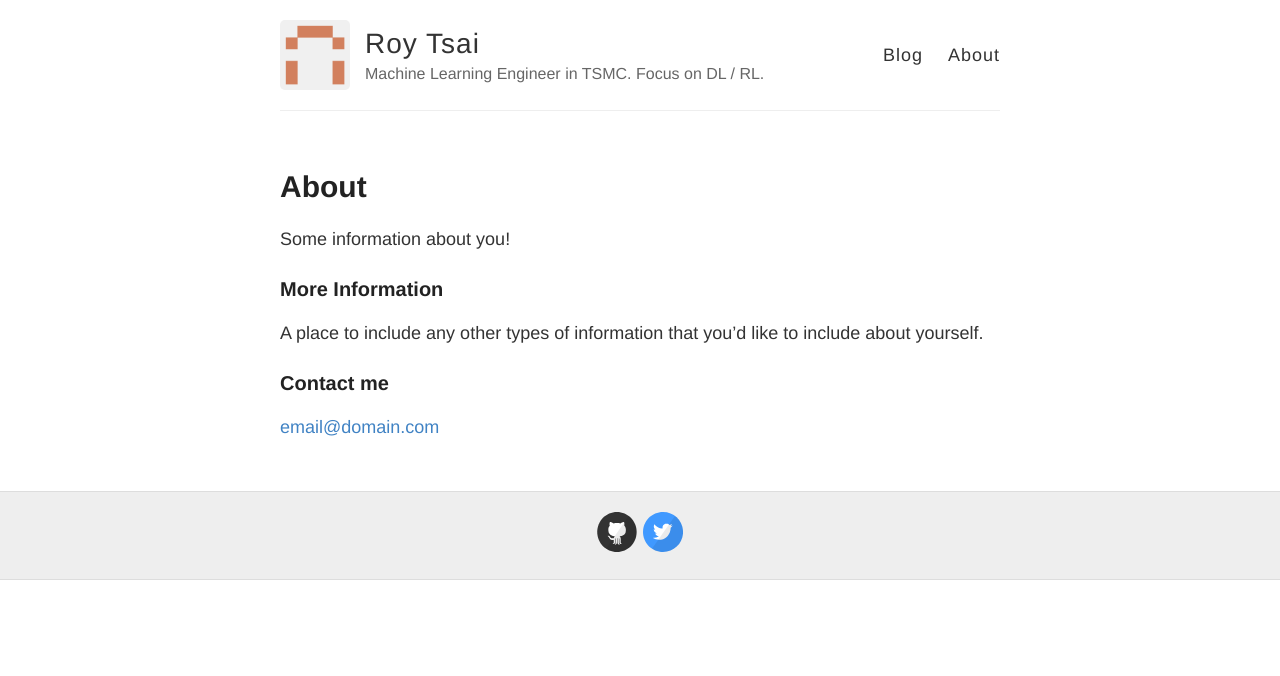
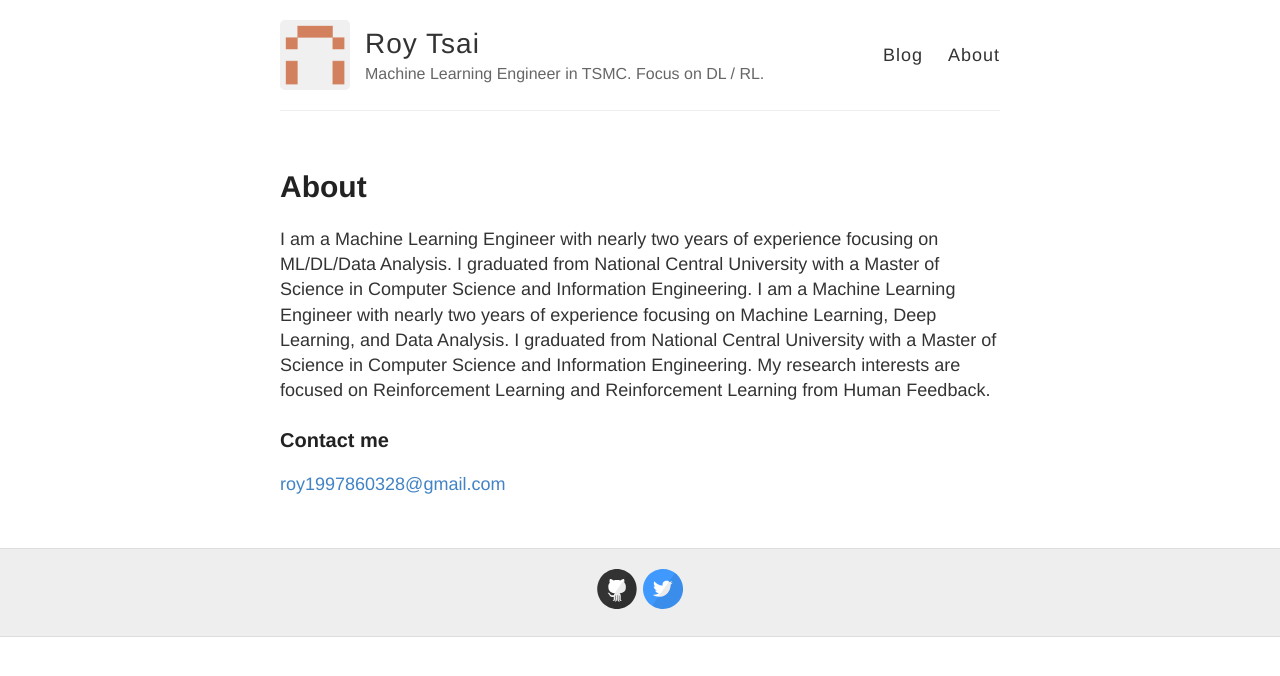
Before and after one commit to roy860328/roy860328.github.io, a Jekyll site: the page built from about.md, in a window 1280 px wide. Shown: the top 676 px of the page. Built offline with Jekyll 4.4.1, drawn with Linux system fonts in a browser that asks for light colours.

Commit message:
Update about.md

```diff
--- a/about.md
+++ b/about.md
@@ -4,12 +4,10 @@ title: About
 permalink: /about/
 ---
 
-Some information about you!
-
-### More Information
-
-A place to include any other types of information that you'd like to include about yourself.
+I am a Machine Learning Engineer with nearly two years of experience focusing on ML/DL/Data Analysis. I graduated from National Central University with a Master of Science in Computer Science and Information Engineering.
+I am a Machine Learning Engineer with nearly two years of experience focusing on Machine Learning, Deep Learning, and Data Analysis. I graduated from National Central University with a Master of Science in Computer Science and Information Engineering.
+My research interests are focused on Reinforcement Learning and Reinforcement Learning from Human Feedback.
 
 ### Contact me
 
-[email@domain.com](mailto:email@domain.com)
+[roy1997860328@gmail.com](mailto:email@domain.com)
```
